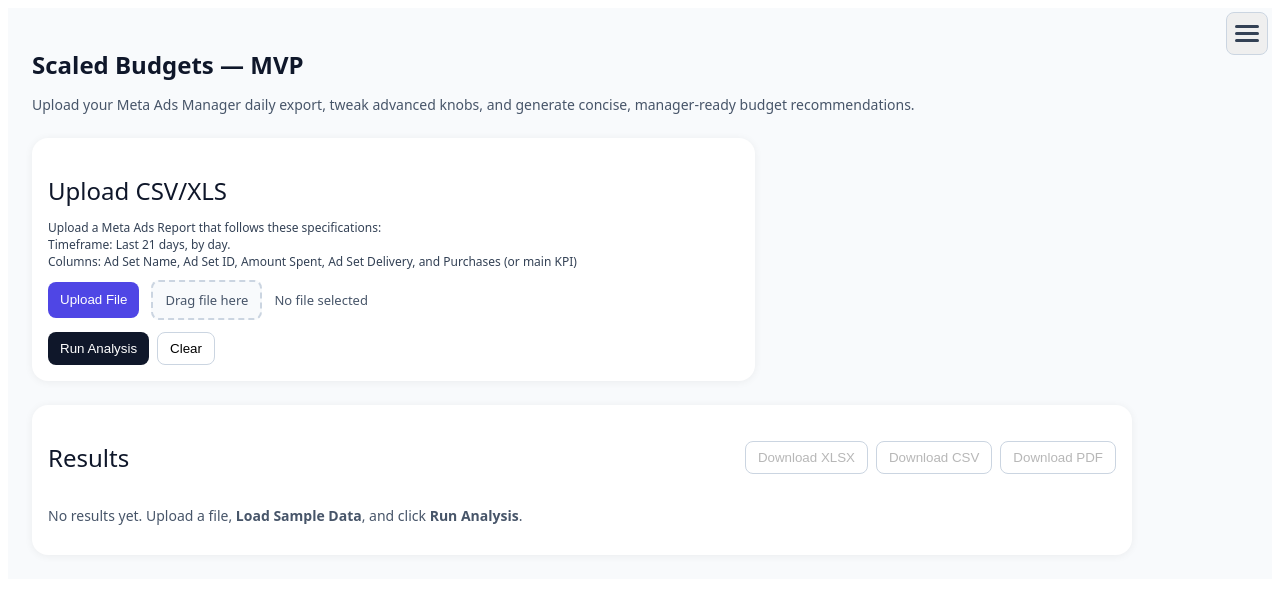
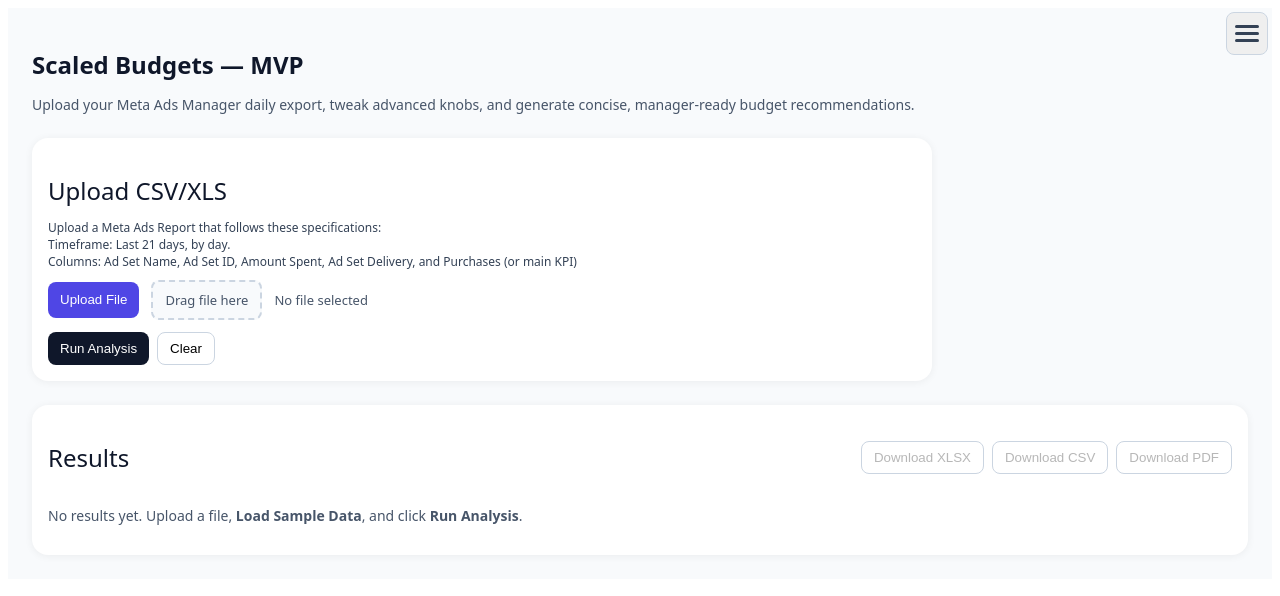
Before and after one commit to awalkowskee/Scaled-Budgets, a React (Create React App) app: page / in a window 1280 px wide. Shown: the top 596 px of the page. Built offline with nearby package versions, Linux system fonts and the light colour scheme.

Commit message:
full width on results table

```diff
--- a/src/App.js
+++ b/src/App.js
@@ -112,11 +112,11 @@ export default function App() {
 
   return (
     <div className="min-h-screen" style={{ background: "#F8FAFC", color: "#0F172A", fontFamily: "system-ui,-apple-system,Segoe UI,Roboto,Arial" }}>
-      <div className="mx-auto" style={{ maxWidth: 1100, padding: 24 }}>
+      <div className="mx-auto" style={{ maxWidth: 1600, padding: 24 }}>
         <h1 style={{ fontSize: 24, fontWeight: 600, marginBottom: 8 }}>Scaled Budgets — MVP</h1>
         <p style={{ fontSize: 14, color: "#475569", marginBottom: 24 }}>Upload your Meta Ads Manager daily export, tweak advanced knobs, and generate concise, manager-ready budget recommendations.</p>
 
-        <div style={{ display: "grid", gridTemplateColumns: "2fr 1fr", gap: 16 }}>
+        <div style={{ display: "grid", gridTemplateColumns: "3fr 1fr", gap: 16 }}>
           <UploadCard
             onFile={handleFile}
             onRun={runAnalysis}
```
